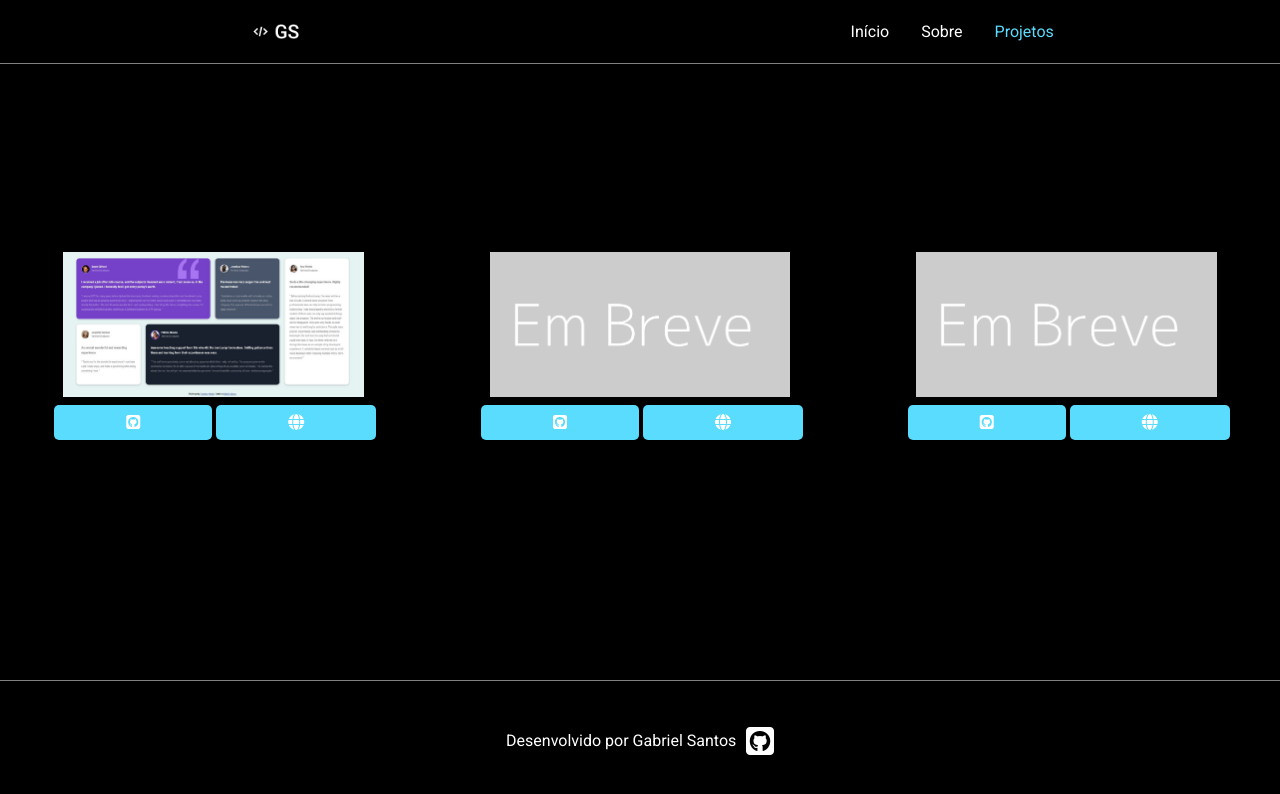
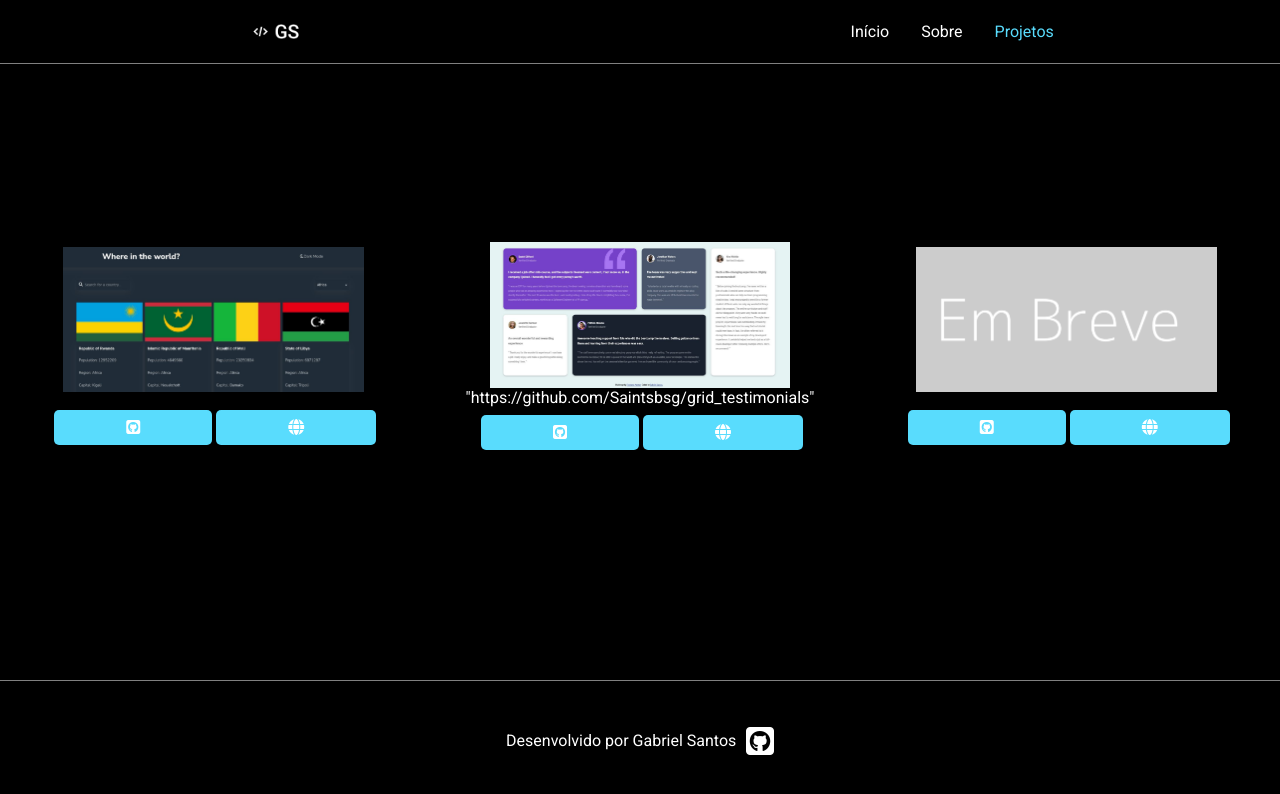
Before and after one commit to Saintsbsg/Portifolio, a React (Create React App) app: page /projects in a window 1280 px wide. Shown: the top 794 px of the page. Built offline with nearby package versions, Linux system fonts and the light colour scheme.

Commit message:
adciononando o link de outro projeto

```diff
--- a/src/pages/Projects/Projects.js
+++ b/src/pages/Projects/Projects.js
@@ -1,5 +1,6 @@
 import './Projects.css'
 import Grid_testimonials from '../../assets/grid_testimonials2.jpg';
+import CountryApp from '../../assets/countryApp.jpg';
 import ComingSoon from '../../assets/em_breve.png'
 import AnimatedPage from '../../components/AnimatedPage/AnimatedPage';
 const Projects = () => {
@@ -8,19 +9,19 @@ const Projects = () => {
       <div className='projects-container'>
       <div className='row'>
       <div className='projects-content'>
-        <img src={Grid_testimonials} alt="" />
+        <img src={CountryApp} alt="" />
         <div className='btn-container'>
-        <a href="https://github.com/Saintsbsg/grid_testimonials" className='btn' target='_blank' rel="noreferrer"><i className="fa-brands fa-square-github"></i></a>
-        <a href="https://saintsbsg.github.io/grid_testimonials/" className='btn' target='_blank' rel="noreferrer"><i className="fa-solid fa-globe"></i></a>
+        <a href="https://github.com/Saintsbsg/country_app" className='btn' target='_blank' rel="noreferrer"><i className="fa-brands fa-square-github"></i></a>
+        <a href="https://country-app-xi.vercel.app/" className='btn' target='_blank' rel="noreferrer"><i className="fa-solid fa-globe"></i></a>
         </div>
       </div>
 
 
       <div className='projects-content'>
-        <img src={ComingSoon} alt="" />
+        <img src={Grid_testimonials} alt="" />"https://github.com/Saintsbsg/grid_testimonials"
         <div className='btn-container'>
-        <a href="#" className='btn'><i className="fa-brands fa-square-github"></i></a>
-        <a href="#" className='btn'><i className="fa-solid fa-globe"></i></a>
+        <a href="https://github.com/Saintsbsg/grid_testimonials" className='btn'><i className="fa-brands fa-square-github"></i></a>
+        <a href="https://saintsbsg.github.io/grid_testimonials/" className='btn'><i className="fa-solid fa-globe"></i></a>
         </div>
       </div>
 
```
Also changed, not shown: src/assets/countryApp.jpg (added).
